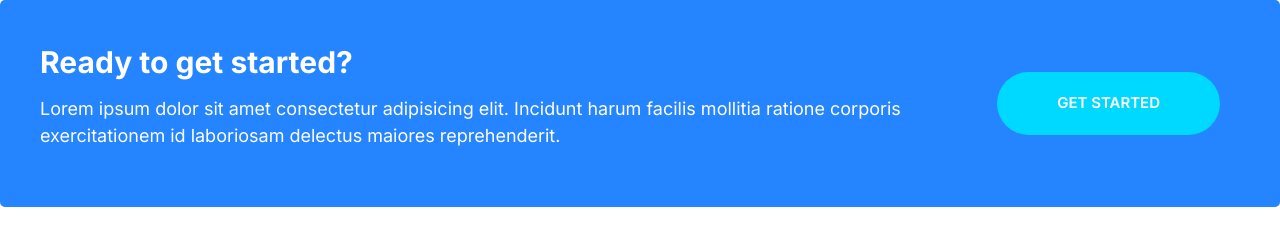
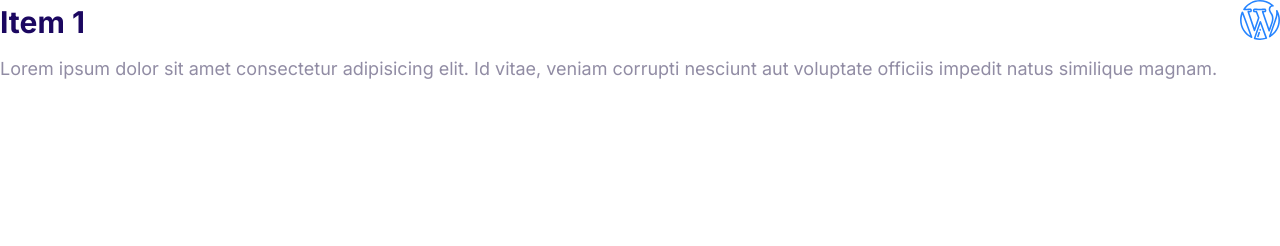
Before and after one commit to yancesario97/moshify, a plain HTML site: page index.html in a window 1280 px wide. Drawn offline with Linux system fonts and the light colour scheme.

Commit message:
Added collapsibles.

```diff
--- a/css/styles.css
+++ b/css/styles.css
@@ -539,3 +539,36 @@ a{
         margin: 0 2rem;
     }
 }
+
+/* Collapsible */
+
+.collapsible__header {
+    display: flex;
+    justify-content: space-between;
+}
+
+.collapsible__heading {
+    margin-top: 0;
+    font-size: 3rem;
+}
+
+.collapsible__chevron {
+    transform: rotate(-90deg);
+    transition: transform 0.3s;
+}
+
+.collapsible__content {
+    max-height: 0;
+    overflow: hidden;
+    opacity: 0;
+    transition: all 0.3s;
+}
+
+.collapsible--expanded .collapsible__chevron {
+    transform: rotate(0);
+}
+
+.collapsible--expanded .collapsible__content {
+    max-height: 100vh;
+    opacity: 1;
+}
--- a/index.html
+++ b/index.html
@@ -15,18 +15,19 @@
     <link rel="stylesheet" href="css/styles.css" />
   </head>
   <body>
-    <div class="callout callout--primary">
-      <div class="grid grid--1x2">
-        <div class="callout__content">
-          <h2 class="callout__heading">Ready to get started?</h2>
-          <p>
-            Lorem ipsum dolor sit amet consectetur adipisicing elit. Incidunt
-            harum facilis mollitia ratione corporis exercitationem id laboriosam
-            delectus maiores reprehenderit.
-          </p>
-        </div>
-        <a href="#" class="btn btn--secondary btn--stretched">Get started</a>
+    <div class="collapsible collapsible--expanded">
+      <header class="collapsible__header">
+        <h2 class="collapsible__heading">Item 1</h2>
+        <svg class="icon icon--primary collapsible__chevron">
+          <use xlink:href="images/sprite.svg#wordpress"></use>
+        </svg>
+      </header>
+      <div class="collapsible__content">
+        Lorem ipsum dolor sit amet consectetur adipisicing elit. Id vitae,
+        veniam corrupti nesciunt aut voluptate officiis impedit natus similique
+        magnam.
       </div>
     </div>
+    <script src="js/main.js"></script>
   </body>
 </html>
--- /dev/null
+++ b/js/main.js
@@ -0,0 +1,6 @@
+const collapsibles = document.querySelectorAll(".collapsible");
+collapsibles.forEach((item) =>
+  item.addEventListener("click", function () {
+    this.classList.toggle("collapsible--expanded");
+  })
+);
```
Also changed, not shown: Components/collapsibles.html (added, +13 -0 lines).
